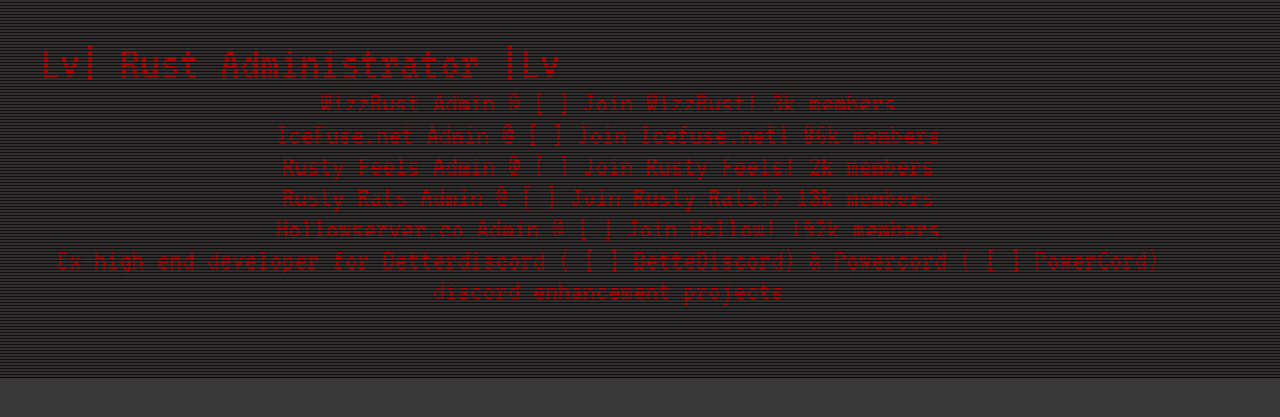
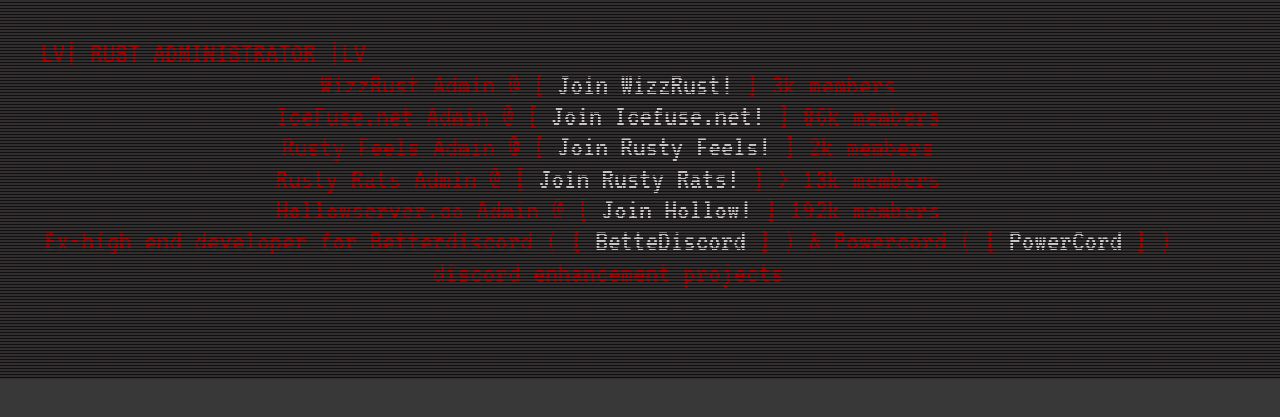
Before and after one commit to Xhylo/AdminXyhlo.io, a plain HTML site: page index.html in a window 1280 px wide. Shown: the part 421-838 px from the top of the page. Drawn offline with nearby package versions, Linux system fonts and the light colour scheme; a script that the page names is missing.

Commit message:
Add files via upload

```diff
--- a/index.html
+++ b/index.html
@@ -34,14 +34,14 @@
     </nav>
 
 
-    <p class = "site clear"><p style="font-size:50px;">Lv| Rust Administrator |Lv</p>
-    <p class = "site clear">WizzRust Admin @<a href="https://discord.gg/kW7UCQEXSS" target="_blank"></a>Join WizzRust!</a> 3k members</p>
-    <p class = "site clear">IceFuse.net Admin @<a href="https://discord.gg/icefuse" target="_blank"></a>Join Icefuse.net!</a> 86k members</p>
-    <p class = "site clear">Rusty Feels Admin @<a href="https://discord.gg/rustyfeels" target="_blank"></a>Join Rusty Feels!</a> 2k members</p>
-    <p class = "site clear">Rusty Rats Admin @<a href="https://discord.gg/rustyrats" target="_blank"></a>Join Rusty Rats!</a>> 13k members</p>
-    <p class = "site clear">Hollowserver.co Admin @<a href="https://discord.gg/hollow" target="_blank"></a>Join Hollow!</a> 192k members</p>
+    <p class = "site clear"><h1>Lv| Rust Administrator |Lv</h1></p>
+    <p class = "site clear">WizzRust Admin @<a href="https://discord.gg/kW7UCQEXSS">Join WizzRust!</a> 3k members</p>
+    <p class = "site clear">IceFuse.net Admin @<a href="https://discord.gg/icefuse">Join Icefuse.net!</a> 86k members</p>
+    <p class = "site clear">Rusty Feels Admin @<a href="https://discord.gg/rustyfeels">Join Rusty Feels!</a> 2k members</p>
+    <p class = "site clear">Rusty Rats Admin @<a href="https://discord.gg/rustyrats">Join Rusty Rats!</a>> 13k members</p>
+    <p class = "site clear">Hollowserver.co Admin @<a href="https://discord.gg/hollow">Join Hollow!</a> 192k members</p>
 
-    <p class = "site clear">Ex-high end developer for Betterdiscord (<a href="https://betterdiscord.app/" target="_blank"></a>BetteDiscord</a>) & Powercord (<a href="https://powercord.dev/" target="_blank"></a>PowerCord</a>) discord enhancement projects</p>
+    <p class = "site clear">Ex-high end developer for Betterdiscord (<a href="https://betterdiscord.app/">BetteDiscord</a>) & Powercord (<a href="https://powercord.dev/">PowerCord</a>) discord enhancement projects</p>
     <br><br>
 
     <br><br><br><br><br><br><br><br><br><br><br><br><br><br><br><br><br><br><br><br><br><br><br><br>
```
